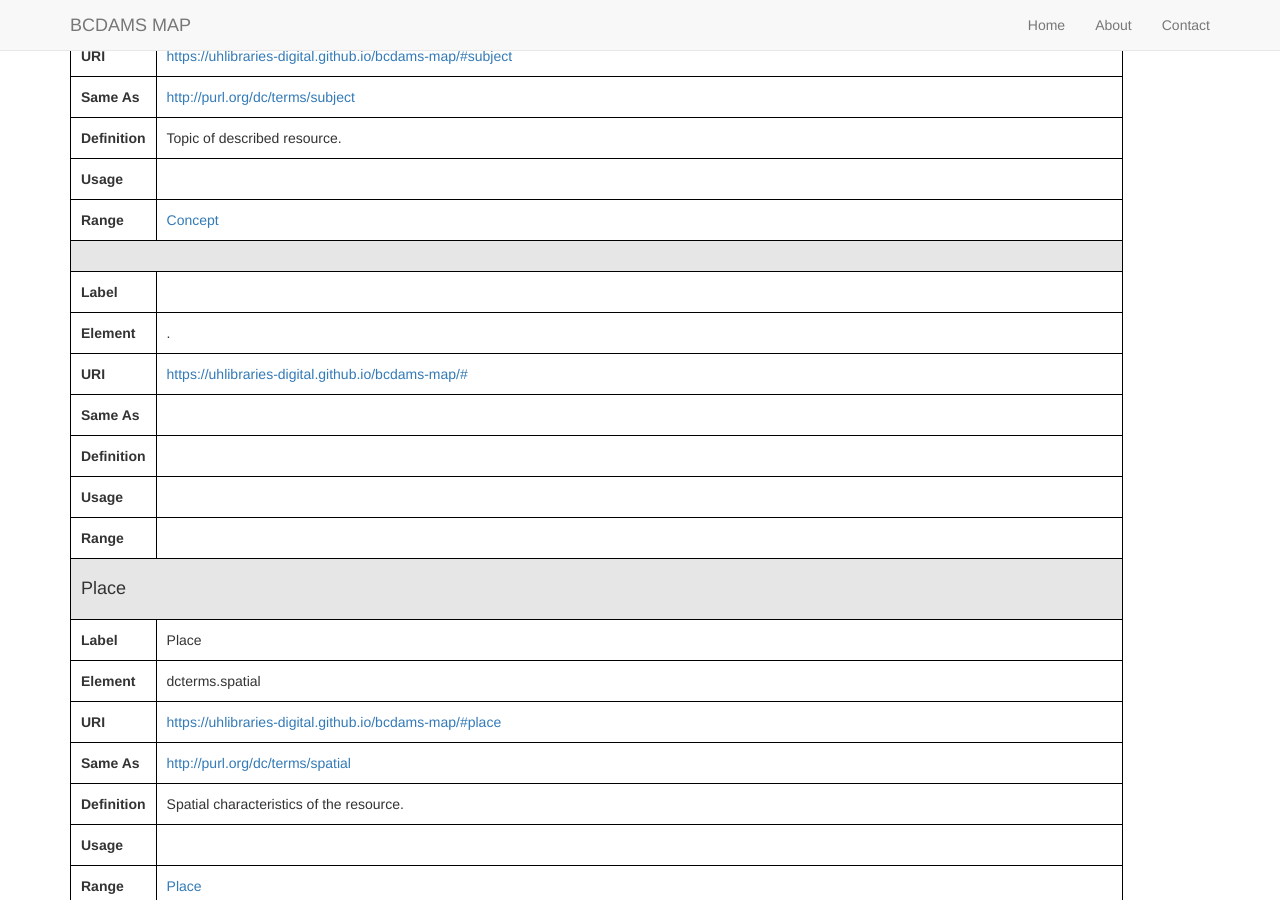
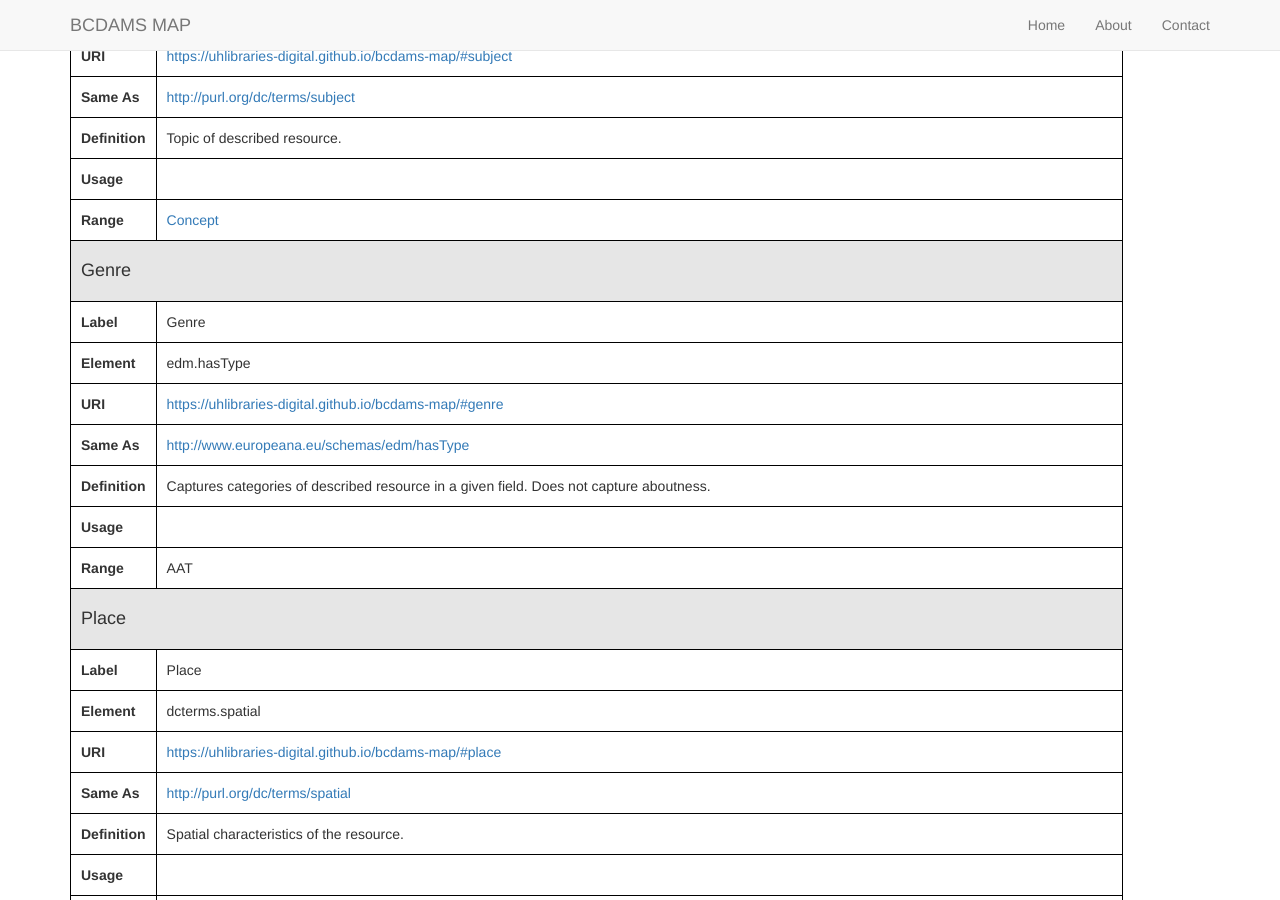
Before and after one commit to uhlibraries-digital/bcdams-map, a Jekyll site: the page built from index.html, in a window 1280 px wide and 900 px high, scrolled down 4330 px. Built offline with Jekyll 4.4.1, drawn with Linux system fonts in a browser that asks for light colours; nearby versions of some CDN libraries; the list of posts is cut into pages by our own code.

Commit message:
update genre

```diff
--- a/_data/damstf/genre.json
+++ b/_data/damstf/genre.json
@@ -1,14 +1,13 @@
 {
-	"label": "",
-	"namespace": "",
-	"name": "",
-	"uri": "https://uhlibraries-digital.github.io/bcdams-map/#",
-	"same_as": "",
-	"definition": "",
+	"label": "Genre",
+	"namespace": "edm",
+	"name": "hasType",
+	"uri": "https://uhlibraries-digital.github.io/bcdams-map/#genre",
+	"same_as": "http://www.europeana.eu/schemas/edm/hasType",
+	"definition": "Captures categories of described resource in a given field. Does not capture aboutness.",
 	"usage": "",
-	"range_label": "",
-	"range_uri": "",
+	"range_label": "AAT",
 	"required": "",
 	"repeatable": "",
-	"hidden": ""
+	"hidden": "false"
 }
```
